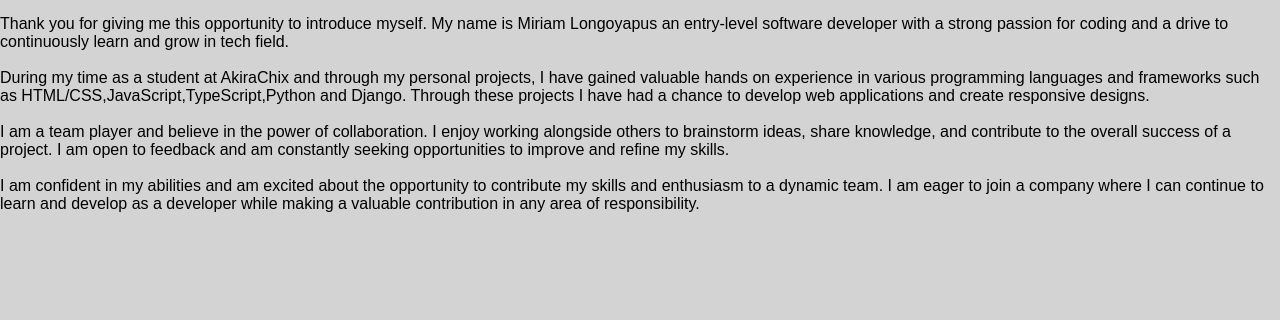
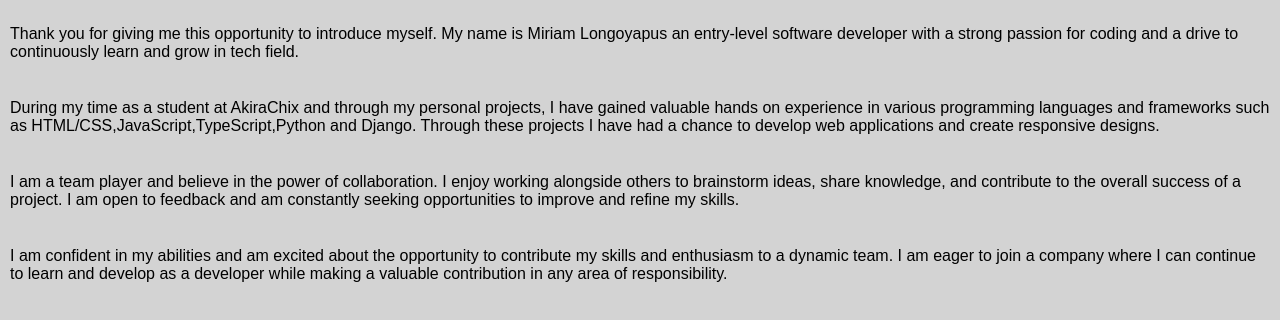
Before and after one commit to MiriamLongoyapus/about-myself, a plain HTML site: page index.html in a window 1280 px wide. Shown: the part 90-410 px from the top of the page. Drawn offline with Linux system fonts and the light colour scheme.

Commit message:
made changes

```diff
--- a/index.html
+++ b/index.html
@@ -4,7 +4,7 @@
     <meta charset="UTF-8">
     <meta name="viewport" content="width=device-width, initial-scale=1.0">
     <link rel="stylesheet" href="style.css">
-    <title>Website Nav</title>
+    <title>About Myself</title>
 </head>
 <body>
     <div class="Introduction">
--- a/style.css
+++ b/style.css
@@ -12,6 +12,11 @@ background-color: lightgrey;
     text-align: center;
 
 }
+.Introduction p{
+    margin: 10px;
+
+
+}
 .h1{
     font-size: xx-large;
     font-weight: 200px;
```
